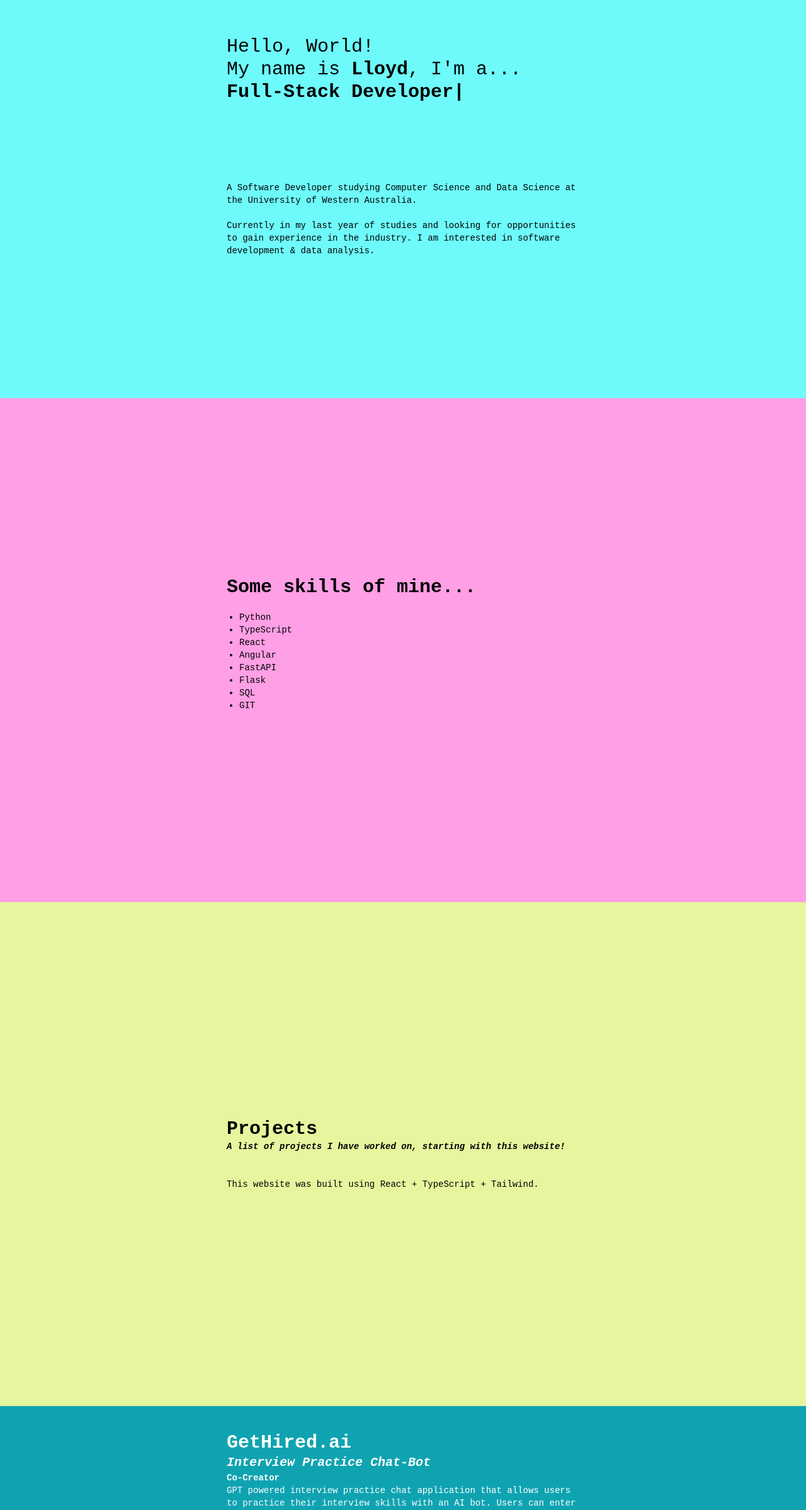
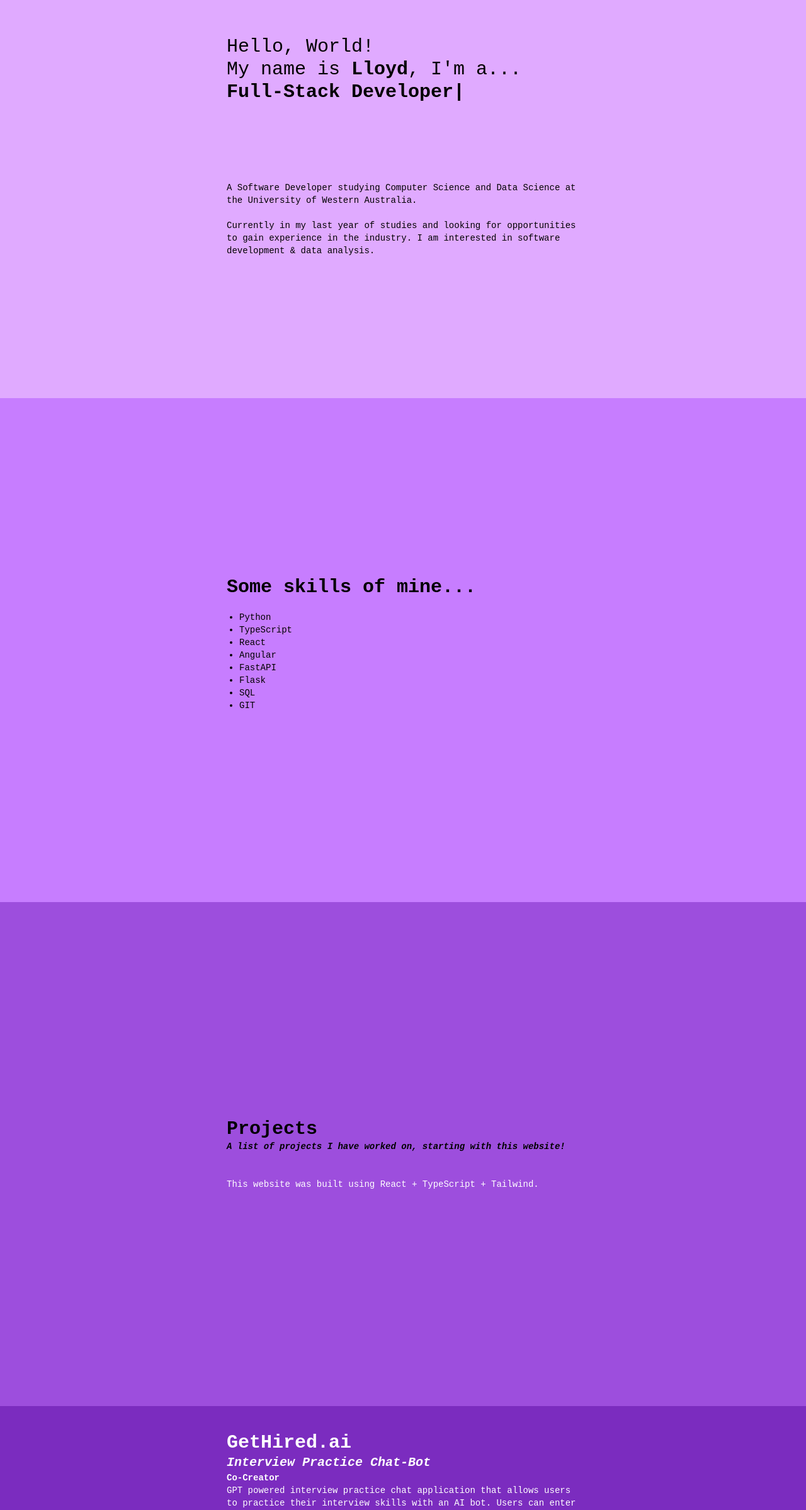
Before and after one commit to LloydN01/Personal_Website_React, a React (Create React App) app: page / in a window 1280 px wide. Shown: the part 168-2565 px from the top of the page at 63% size. Built offline with nearby package versions, Linux system fonts and the light colour scheme.

Commit message:
change colour theme

```diff
--- a/src/index.css
+++ b/src/index.css
@@ -7,7 +7,7 @@ body {
     font-family: "Space Mono", monospace;
     -webkit-font-smoothing: antialiased;
     -moz-osx-font-smoothing: grayscale;
-    background-color: black;
+    background-color: #f0fff1;
     color: white;
 }
 
--- a/src/sections/contactSection.tsx
+++ b/src/sections/contactSection.tsx
@@ -1,11 +1,10 @@
 import { faGithub, faLinkedin } from "@fortawesome/free-brands-svg-icons";
 import { faEnvelope } from "@fortawesome/free-solid-svg-icons";
 import { FontAwesomeIcon } from "@fortawesome/react-fontawesome";
-import React from "react";
 
 const ContactSection = () => {
     return (
-        <div className="h-screen bg-[#58355E] w-full text-white flex flex-row items-center md:justify-center">
+        <div className="h-screen bg-[#240046] w-full text-white flex flex-row items-center md:justify-center">
             <div className="flex flex-col m-5 md:p-10 md:w-[40rem]">
                 <h1 className="font-bold text-xl md:text-3xl">Contact Me</h1>
                 <ul className="list-none my-5 text-xs md:text-sm space-y-3">
--- a/src/sections/experienceSection.tsx
+++ b/src/sections/experienceSection.tsx
@@ -24,7 +24,7 @@ const ExperienceSection = () => {
     ];
 
     return (
-        <div className="h-screen bg-[#96E6B3] w-full text-black flex flex-row md:justify-center">
+        <div className="h-screen bg-[#3C096C] w-full flex flex-row md:justify-center">
             <div className="flex flex-col md:flex-row m-5 md:p-10 md:w-[60rem] space-y-5 md:space-y-0 md:space-x-10">
                 <div className="flex flex-col md:w-1/3">
                     <h1 className="font-bold text-xl md:text-3xl mb-10">
--- a/src/sections/introductionSection.tsx
+++ b/src/sections/introductionSection.tsx
@@ -1,4 +1,3 @@
-import React from "react";
 import { useEffect, useState } from "react";
 
 const titleArray = [
@@ -35,8 +34,8 @@ const IntroductionSection = () => {
     }, []);
 
     return (
-        <div className="h-screen bg-[#6EFAFB] w-full text-black flex flex-row items-center justify-center">
-            <div className="flex flex-col m-5 md:p-10 md:w-[40rem]">
+        <div className="h-screen bg-[#E0AAFF] w-full flex flex-row items-center justify-center">
+            <div className="flex flex-col m-5 md:p-10 md:w-[40rem] text-black">
                 <div>
                     <h1 className="text-xl md:text-3xl">
                         Hello, World! <br /> My name is{" "}
--- a/src/sections/projectSections.tsx
+++ b/src/sections/projectSections.tsx
@@ -1,4 +1,3 @@
-import React from "react";
 import Project from "../components/project";
 
 // Import images
@@ -73,14 +72,16 @@ const projectContent = [
 ];
 
 const ProjectSections = () => {
-    const colours: string[] = ["#0FA3B1", "#F7A072", "#EA638C "];
+    const colours: string[] = ["#7B2CBF", "#5A189A", "#3C096C "];
 
     return (
         <div className="w-full flex flex-col">
-            <div className="bg-[#E7F59E] h-screen text-black flex md:justify-center items-center">
+            <div className="bg-[#9D4EDD] h-screen flex md:justify-center items-center">
                 <div className="md:p-10 md:w-[40rem] m-5">
-                    <h1 className="font-bold text-xl md:text-3xl">Projects</h1>
-                    <p className="font-bold italic text-xs md:text-sm">
+                    <h1 className="font-bold text-xl md:text-3xl text-black">
+                        Projects
+                    </h1>
+                    <p className="font-bold italic text-xs md:text-sm text-black">
                         A list of projects I have worked on, starting with this
                         website!
                     </p>
--- a/src/sections/skillsSection.tsx
+++ b/src/sections/skillsSection.tsx
@@ -1,9 +1,7 @@
-import React from "react";
-
 const SkillsSection = () => {
     return (
-        <div className="h-screen bg-[#FF9FE5] w-full text-black flex flex-row items-center md:justify-center">
-            <div className="flex flex-col m-5 md:p-10 md:w-[40rem]">
+        <div className="h-screen bg-[#C77DFF] w-full flex flex-row items-center md:justify-center">
+            <div className="flex flex-col m-5 md:p-10 md:w-[40rem] text-black">
                 <h1 className="font-bold text-xl md:text-3xl">
                     Some skills of mine...
                 </h1>
```
